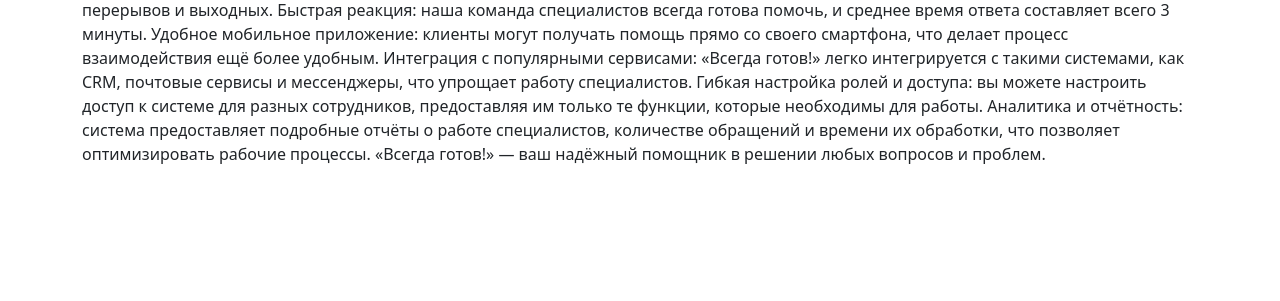
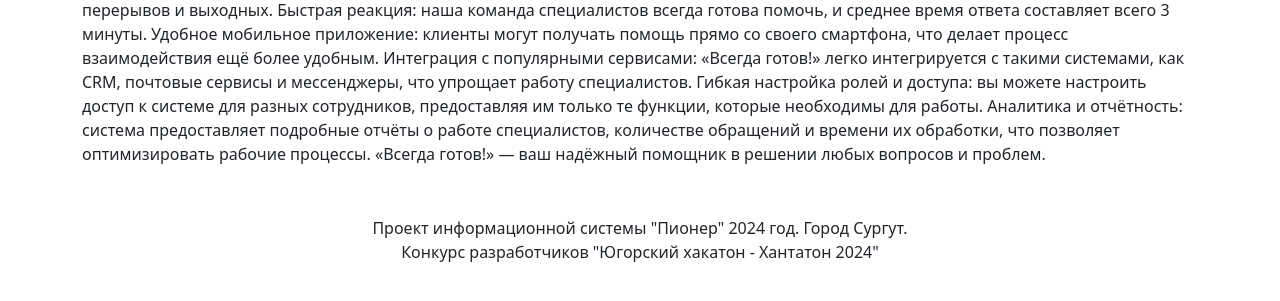
Before and after one commit to IslamovDF/hackathon2024, a Django app: page /about/ in a window 1280 px wide. Shown: the part 219-520 px from the top of the page. Run offline with Django 5.2, Linux system fonts and the light colour scheme; some libraries are stand-ins or nearby versions.

Commit message:
add footer

```diff
--- a/helpdeck_project/tasks/templates/tasks/base.html
+++ b/helpdeck_project/tasks/templates/tasks/base.html
@@ -31,6 +31,17 @@
 
 {% block content %}
 {% endblock %}
-
+<footer>
+    <div class="container">
+        <div class="row">
+            <div class="col-12 footer text-center" style="height:50px; margin-top:50px">
+                <script src="https://yastatic.net/share2/share.js"></script>
+                <div class="ya-share2" data-curtain data-shape="round" data-limit="7" data-services="messenger,vkontakte,odnoklassniki,telegram,viber,whatsapp,moimir"></div>
+                Проект информационной системы "Пионер" 2024 год. Город Сургут.
+                <p>Конкурс разработчиков "Югорский хакатон - Хантатон 2024"</p>
+            </div>
+        </div>
+    </div>
+</footer>
 </body>
 </html>
```
Also changed, not shown: helpdeck_project/db.sqlite3.
